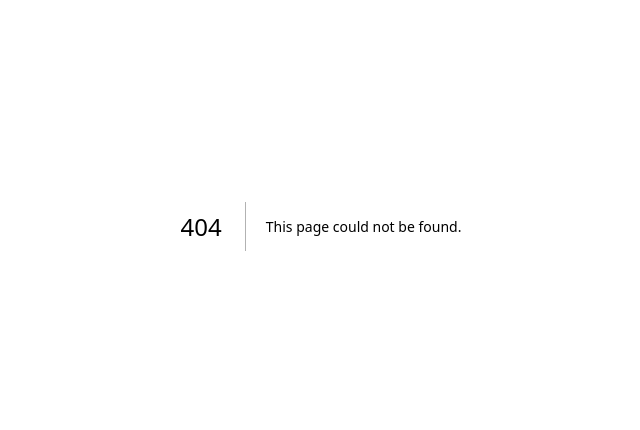
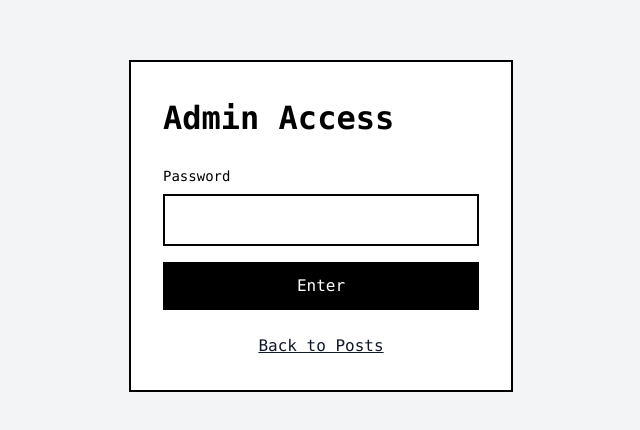
Before and after one commit to parkjungyuxx/blog, a Next.js app: page /posts/new in a window 1280 px wide. Before the commit this address had no page. Shown: the part 174-604 px from the top of the page, without its empty margins (319-959 px from the left). Built offline with nearby package versions, Linux system fonts and the light colour scheme; no server answers.

Commit message:
Feat: Posts 작성 페이지 메인  구현

```diff
--- /dev/null
+++ b/src/app/posts/new/page.tsx
@@ -0,0 +1,39 @@
+"use client";
+
+import { useAuth } from "@/hooks/useAuth";
+import { usePostForm } from "@/hooks/usePostForm";
+import { AuthForm } from "@/components/AuthForm";
+import { PostForm } from "@/components/PostForm";
+
+export default function NewPostPage() {
+  const { isAuthenticated, password, setPassword, authError, handleAuth } =
+    useAuth();
+  const {
+    formData,
+    handleInputChange,
+    handleSubmit,
+    isSubmitting,
+    submitSuccess,
+  } = usePostForm();
+
+  if (!isAuthenticated) {
+    return (
+      <AuthForm
+        password={password}
+        setPassword={setPassword}
+        authError={authError}
+        handleAuth={handleAuth}
+      />
+    );
+  }
+
+  return (
+    <PostForm
+      formData={formData}
+      handleInputChange={handleInputChange}
+      handleSubmit={handleSubmit}
+      isSubmitting={isSubmitting}
+      submitSuccess={submitSuccess}
+    />
+  );
+}
```
